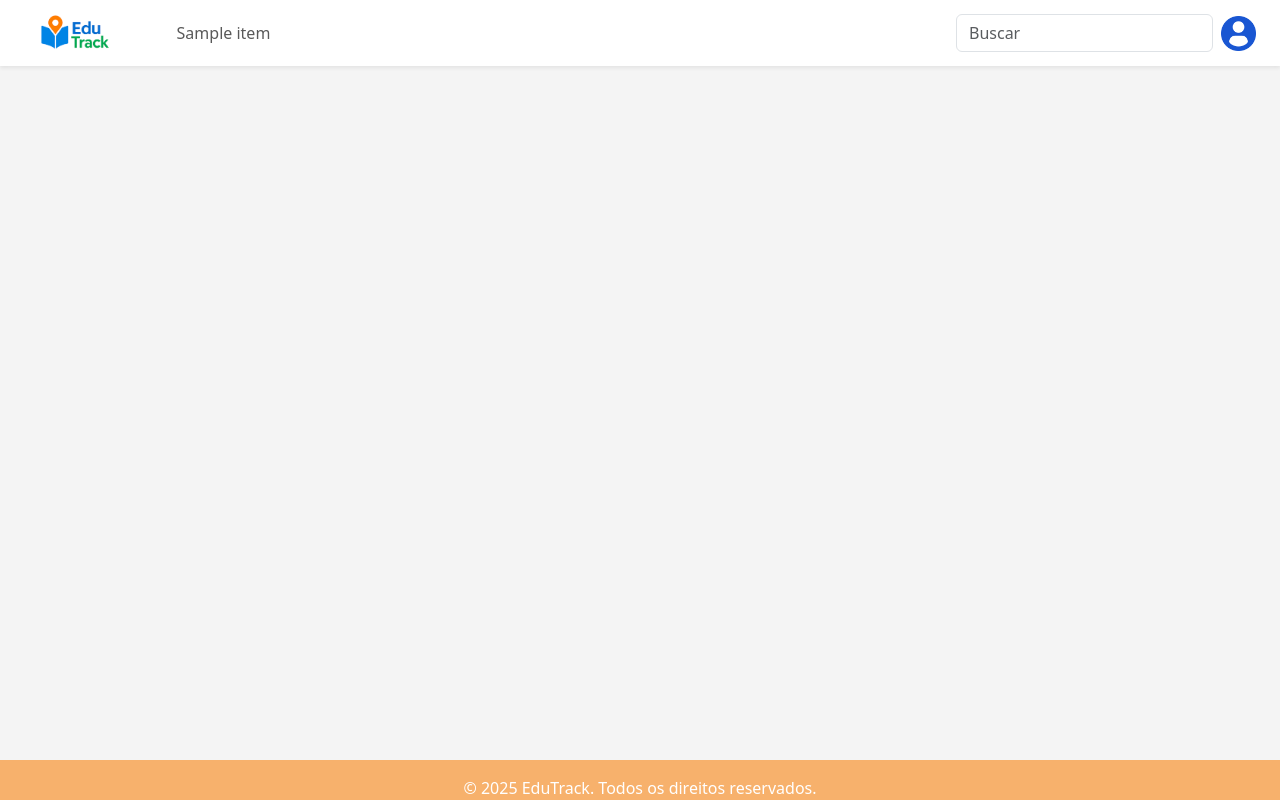
After one commit to Time1-software/Projeto-Software, a Django app: template edutrack_projeto/templates/template_base.html in a window 1280 px wide. The commit adds this page. Run offline with Django 5.2, Linux system fonts and the light colour scheme; the template is opened without the code that fills it: most values are stand-ins (such as "Sample title", 1, 10 or a date in 2020).

Commit message:
fiz  o Template_base

```diff
--- a/edutrack_projeto/templates/bem_vindo_aluno.html
+++ b/edutrack_projeto/templates/bem_vindo_aluno.html
@@ -50,7 +50,7 @@
               {% endif %}
             </ul>
 
-          <a href="#" class="text-end d-block text-decoration-none mt-2">veja mais</a>
+          <a href="{% url 'tarefas' %}" class="text-end d-block text-decoration-none mt-2">veja mais</a>
         </div>
       </div>
 
--- /dev/null
+++ b/edutrack_projeto/templates/template_base.html
@@ -0,0 +1,45 @@
+{% load static %}
+<!DOCTYPE html>
+<html lang="pt-br">
+<head>
+  <meta charset="UTF-8">
+  <title>{% block title %}Painel do Aluno{% endblock %}</title>
+  <link href="https://cdn.jsdelivr.net/npm/bootstrap@5.3.0/dist/css/bootstrap.min.css" rel="stylesheet">
+  <link rel="stylesheet" href="{% static 'bem_vindo_aluno.css' %}">
+</head>
+<body class="d-flex flex-column min-vh-100">
+
+  <!-- Navbar -->
+  <nav class="navbar navbar-expand-lg bg-white shadow-sm px-4">
+    <a class="navbar-brand d-flex align-items-center" href="{% url 'pagina_inicial' %}">
+      <img src="{% static 'imgs/EduTrack.png' %}" alt="Logo EduTrack" class="logo me-2">
+    </a>
+    <ul class="navbar-nav ms-4">
+        {% for item in menu_items %}
+        <li class="nav-item">
+        <a class="nav-link" href="{% url item.url %}">{{ item.nome }}</a>
+        </li>
+        {% endfor %}
+    </ul>
+
+    </ul>
+    <div class="ms-auto d-flex align-items-center">
+      <input class="form-control me-2" type="search" placeholder="Buscar">
+      <img src="{% static 'imgs/usuario-de-perfil.png' %}" class="perfil">
+    </div>
+  </nav>
+
+  <!-- Conteúdo dinâmico -->
+  <main class="container flex-fill my-4">
+    {% block content %}
+    {% endblock %}
+  </main>
+
+  <!-- Rodapé -->
+  <footer class="footer-bar custom-footer mt-auto">
+    &copy; 2025 EduTrack. Todos os direitos reservados.
+  </footer>
+
+  <script src="https://cdn.jsdelivr.net/npm/bootstrap@5.3.0/dist/js/bootstrap.bundle.min.js"></script>
+</body>
+</html>
```
